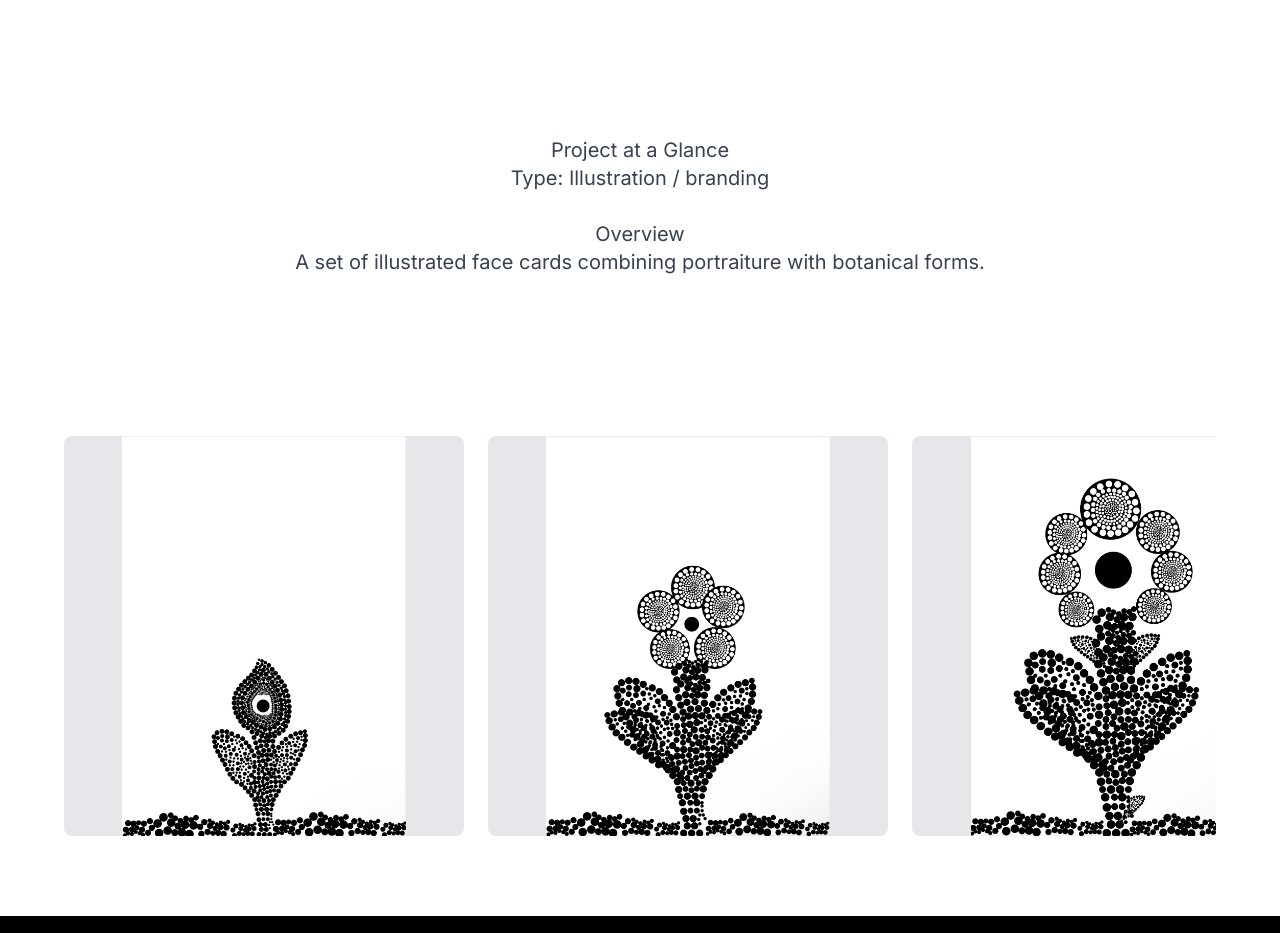
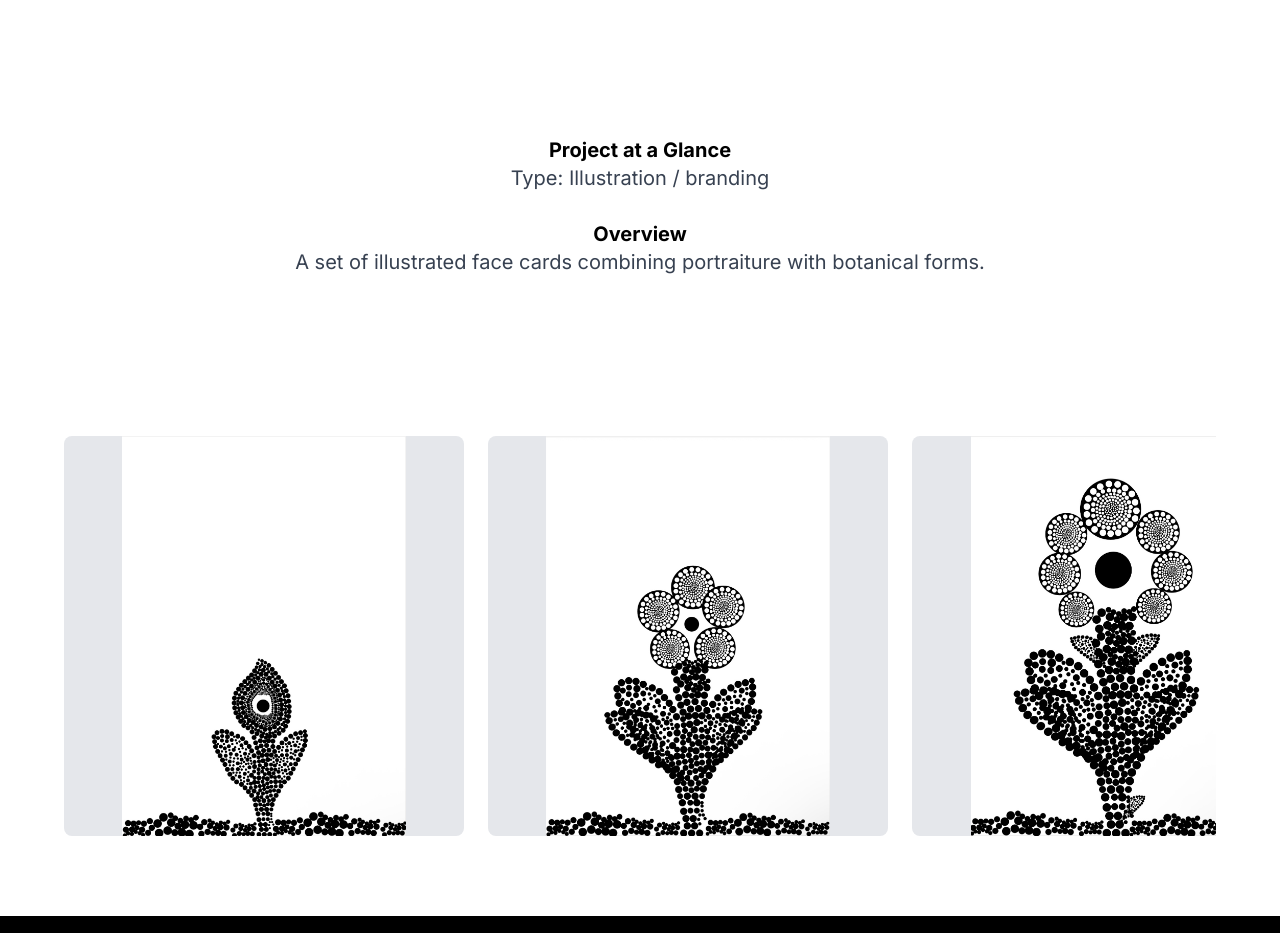
Before and after one commit to umawrie/my-portfolio, a Next.js app: page /projects/flower-facecards in a window 1280 px wide. Shown: the part 800-1733 px from the top of the page. Built offline with nearby package versions, Linux system fonts and the light colour scheme.

Commit message:
Add bold styling for project description section headers

```diff
--- a/app/projects/[slug]/page.tsx
+++ b/app/projects/[slug]/page.tsx
@@ -4,6 +4,44 @@ import Link from "next/link";
 import Image from "next/image";
 import { useParams } from "next/navigation";
 import { useState } from "react";
+
+// Function to format description with bold headers
+function formatDescription(text: string) {
+  const headers = [
+    'Project at a Glance',
+    'Overview',
+    'Problem',
+    'Question',
+    'Concept',
+    'Approach',
+    'Outcome',
+    'Reflection'
+  ];
+
+  // Split by lines and process
+  return text.split('\n').map((line, index) => {
+    const trimmedLine = line.trim();
+
+    // Check if this line is a section header
+    const isHeader = headers.some(header => trimmedLine === header);
+
+    if (isHeader) {
+      return (
+        <span key={index}>
+          <strong className="font-bold text-black">{trimmedLine}</strong>
+          <br />
+        </span>
+      );
+    }
+
+    return (
+      <span key={index}>
+        {line}
+        <br />
+      </span>
+    );
+  });
+}
 
 // Project data
 const projects = {
@@ -431,14 +469,14 @@ export default function ProjectPage() {
                     />
                   </div>
                 </div>
-                <p className="text-xl text-gray-700 max-w-3xl mx-auto text-center project-description">
-                  {project.description}
-                </p>
+                <div className="text-xl text-gray-700 max-w-3xl mx-auto text-center project-description">
+                  {formatDescription(project.description)}
+                </div>
               </>
             ) : (
-              <p className="text-xl text-gray-700 max-w-3xl project-description">
-                {project.description}
-              </p>
+              <div className="text-xl text-gray-700 max-w-3xl project-description">
+                {formatDescription(project.description)}
+              </div>
             )}
           </div>
         </div>
```
